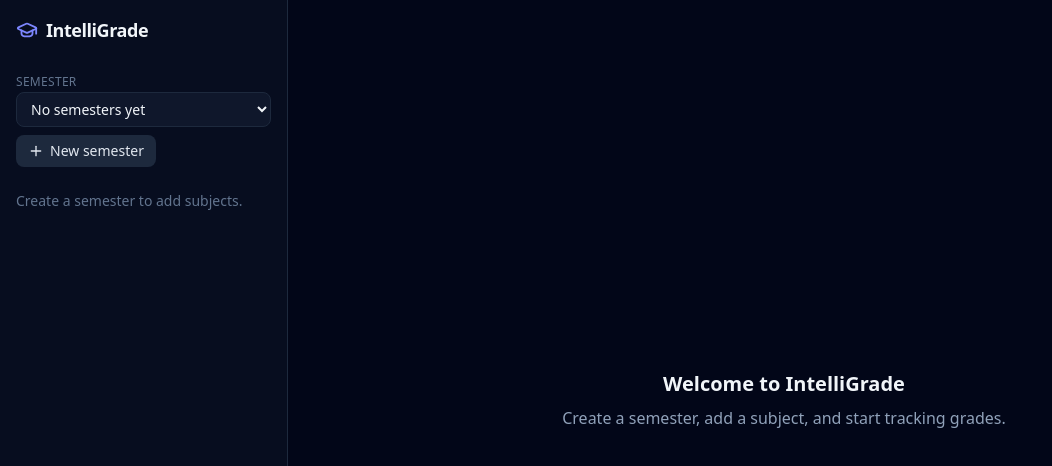
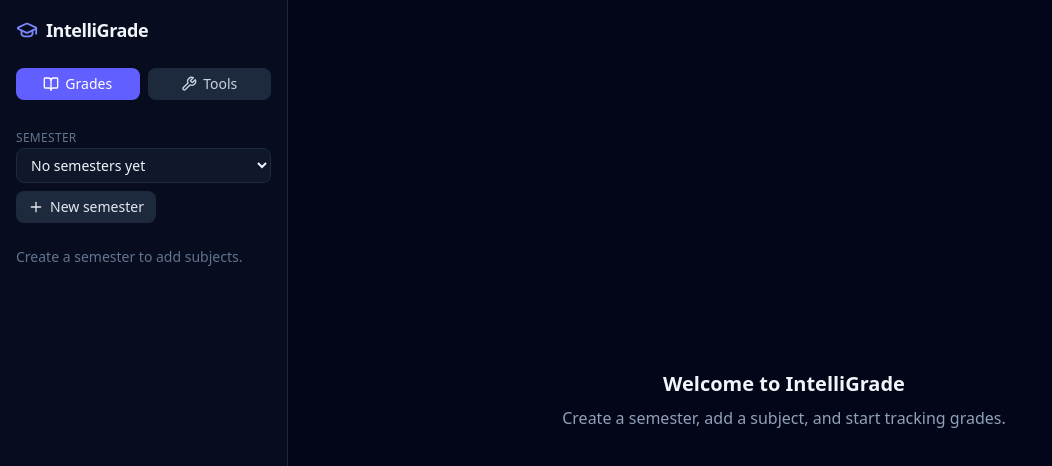
Before and after one commit to olivierluethy/IntelliGrade, a React (Vite) app: page / in a window 1280 px wide. Shown: the top 466 px of the page, without its empty margins (0-1052 px from the left). Built offline with nearby package versions, Linux system fonts and the light colour scheme; the HTML template or start-up script is replaced by a standard one.

Commit message:
feat(ui): add Tools view switch and ToolsPage scaffold

```diff
--- a/src/App.tsx
+++ b/src/App.tsx
@@ -1,12 +1,14 @@
 import { useState } from "react";
 import { Sidebar } from "./features/Sidebar";
 import { SubjectDetail } from "./features/SubjectDetail";
+import { ToolsPage } from "./features/tools/ToolsPage";
 import { useStore } from "./store/useStore";
 
 export default function App() {
   const [selectedSubjectId, setSelectedSubjectId] = useState<string | null>(
     null
   );
+  const [view, setView] = useState<"grades" | "tools">("grades");
   const data = useStore((s) => s.data);
   const activeSemesterId = data.activeSemesterId;
   const activeSemester = data.semesters.find((s) => s.id === activeSemesterId);
@@ -21,9 +23,16 @@ export default function App() {
       <Sidebar
         selectedSubjectId={effectiveSubjectId}
         onSelectSubject={setSelectedSubjectId}
+        view={view}
+        onChangeView={setView}
       />
       <main className="flex-1 p-6">
-        {effectiveSubjectId && activeSemesterId ? (
+        {view === "tools" ? (
+          <ToolsPage
+            semesterId={activeSemesterId ?? null}
+            subjectId={effectiveSubjectId}
+          />
+        ) : effectiveSubjectId && activeSemesterId ? (
           <SubjectDetail
             semesterId={activeSemesterId}
             subjectId={effectiveSubjectId}
--- a/src/components/Icon.tsx
+++ b/src/components/Icon.tsx
@@ -9,4 +9,8 @@ export {
   ChevronRight,
   BookOpen,
   Target,
+  ClipboardCheck,
+  SlidersHorizontal,
+  Percent,
+  Wrench,
 } from "lucide-react";
--- a/src/features/Sidebar.tsx
+++ b/src/features/Sidebar.tsx
@@ -1,13 +1,27 @@
 import { SemesterSwitcher } from "./SemesterSwitcher";
 import { SubjectList } from "./SubjectList";
-import { GraduationCap } from "../components/Icon";
+import { GraduationCap, BookOpen, Wrench } from "../components/Icon";
+
+type View = "grades" | "tools";
 
 type Props = {
   selectedSubjectId: string | null;
   onSelectSubject: (id: string) => void;
+  view: View;
+  onChangeView: (view: View) => void;
 };
 
-export function Sidebar({ selectedSubjectId, onSelectSubject }: Props) {
+export function Sidebar({
+  selectedSubjectId,
+  onSelectSubject,
+  view,
+  onChangeView,
+}: Props) {
+  const navBtn = (active: boolean) =>
+    `flex flex-1 items-center justify-center gap-1.5 rounded-lg px-3 py-1.5 text-sm font-medium transition-colors focus:outline-none focus:ring-2 focus:ring-indigo-400/60 ${
+      active ? "bg-indigo-500 text-white" : "bg-slate-800 text-slate-300 hover:bg-slate-700"
+    }`;
+
   return (
     <aside className="flex w-full flex-col gap-6 border-b border-slate-800 bg-slate-900/40 p-4 md:h-screen md:w-72 md:border-b-0 md:border-r">
       <div className="flex items-center gap-2">
@@ -16,6 +30,24 @@ export function Sidebar({ selectedSubjectId, onSelectSubject }: Props) {
           IntelliGrade
         </span>
       </div>
+      <nav className="flex gap-2" aria-label="Primary">
+        <button
+          type="button"
+          className={navBtn(view === "grades")}
+          aria-current={view === "grades" ? "page" : undefined}
+          onClick={() => onChangeView("grades")}
+        >
+          <BookOpen size={16} /> Grades
+        </button>
+        <button
+          type="button"
+          className={navBtn(view === "tools")}
+          aria-current={view === "tools" ? "page" : undefined}
+          onClick={() => onChangeView("tools")}
+        >
+          <Wrench size={16} /> Tools
+        </button>
+      </nav>
       <SemesterSwitcher />
       <SubjectList
         selectedSubjectId={selectedSubjectId}
--- /dev/null
+++ b/src/features/tools/ToolsPage.tsx
@@ -0,0 +1,15 @@
+type Props = { semesterId: string | null; subjectId: string | null };
+
+export function ToolsPage(_props: Props) {
+  return (
+    <div className="mx-auto max-w-3xl space-y-6">
+      <header>
+        <h2 className="text-2xl font-semibold tracking-tight">Tools</h2>
+        <p className="text-sm text-slate-400">
+          Verify grades, model curves, and compute percentage changes.
+        </p>
+      </header>
+      {/* Calculator cards added in Tasks 6–8 */}
+    </div>
+  );
+}
```
